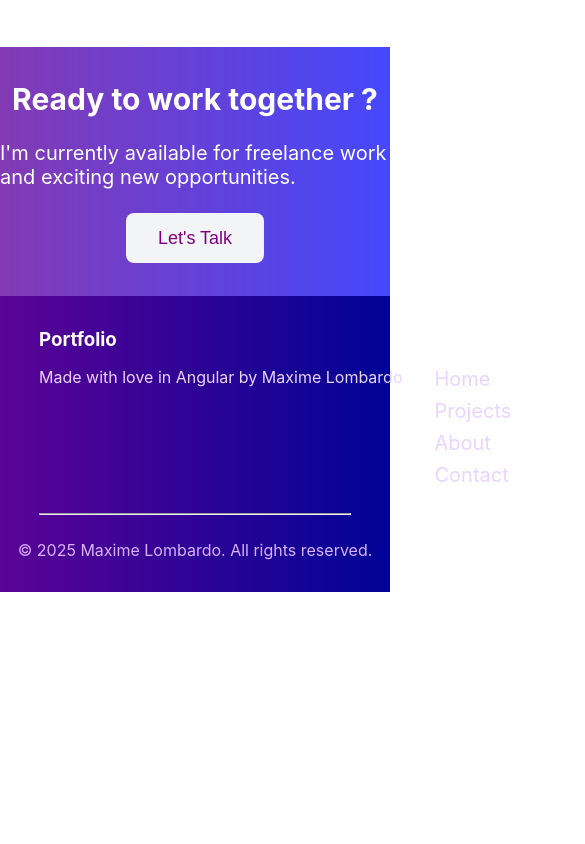
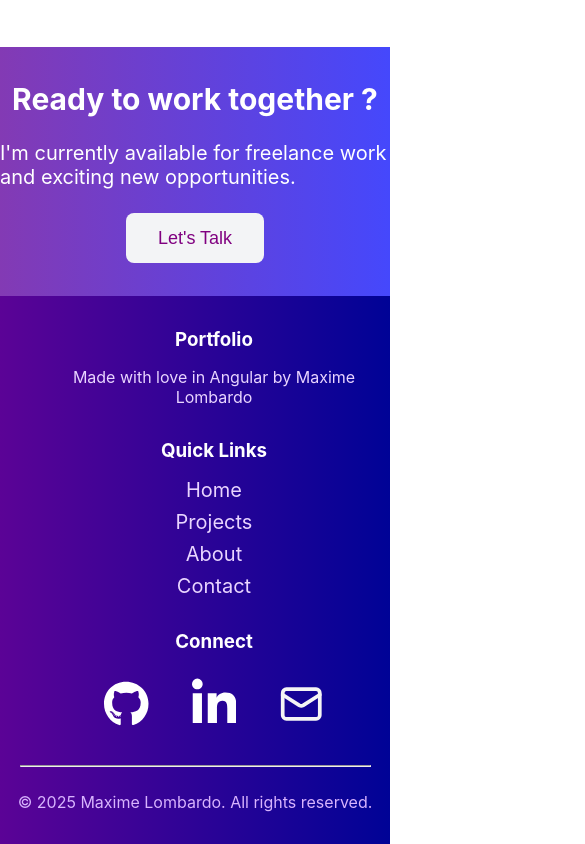
Before and after one commit to lombarma/my-portfolio-v3, an Angular app: page / in a window 390 px wide. Shown: the part 1114-1958 px from the top of the page, 585 px wide, since content can reach past the window. Before the commit the page ends 1706 px from the top, so only its background shows below. Built offline with nearby package versions, Linux system fonts and the light colour scheme.

Commit message:
fix(footer): add responsive footer

```diff
--- a/src/app/footer/footer.component.scss
+++ b/src/app/footer/footer.component.scss
@@ -35,6 +35,8 @@ ul {
   display: flex;
   flex-direction: column;
   gap: 0.5rem;
+  padding: 0;
+  margin: 0;
 }
 
 .right-part {
@@ -61,3 +63,42 @@ footer {
   text-align: center;
   color: #d8b4fe;
 }
+
+/* ✅ Responsive (tablette) */
+@media (max-width: 1024px) {
+  .wrapper {
+    grid-template-columns: 1fr 1fr;
+    row-gap: 2rem;
+  }
+
+  .middle-part {
+    grid-column: 1 / -1;
+    justify-self: center;
+    align-items: center;
+  }
+}
+
+/* ✅ Responsive (mobile) */
+@media (max-width: 640px) {
+  .wrapper {
+    grid-template-columns: 1fr;
+    row-gap: 2rem;
+    text-align: center;
+  }
+
+  .left-part,
+  .middle-part,
+  .right-part {
+    justify-self: center;
+    align-items: center;
+    width: 100%;
+  }
+
+  ul {
+    align-items: center;
+  }
+
+  .horizontal-line {
+    margin: 3vh 5vw;
+  }
+}
--- a/src/app/footer/links-bar/links-bar.component.scss
+++ b/src/app/footer/links-bar/links-bar.component.scss
@@ -19,11 +19,9 @@
   cursor: pointer;
 }
 
-.card .social-link1,
 .card .social-link2,
 .card .social-link3,
-.card .social-link4,
-.card .social-link5 {
+.card .social-link4 {
   position: relative;
   display: flex;
   align-items: center;
@@ -107,3 +105,10 @@
     transform: scale(1);
   }
 }
+
+@media (max-width: 768px) {
+  .card {
+    display: flex;
+    justify-content: center;
+  }
+}
```
